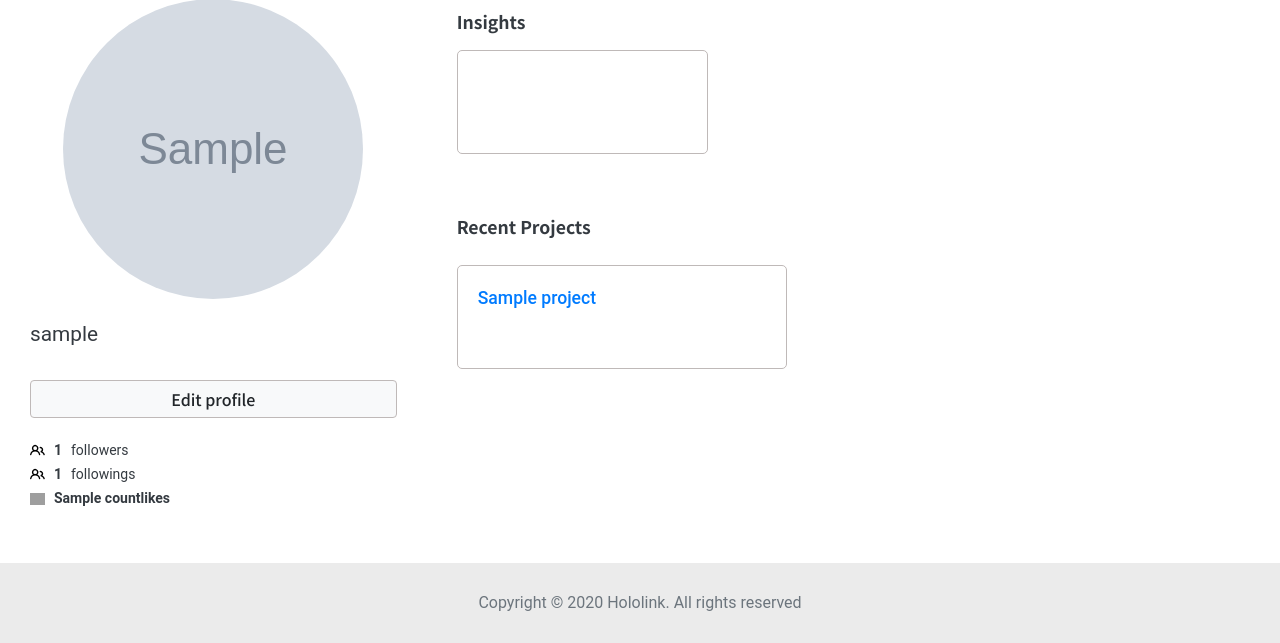
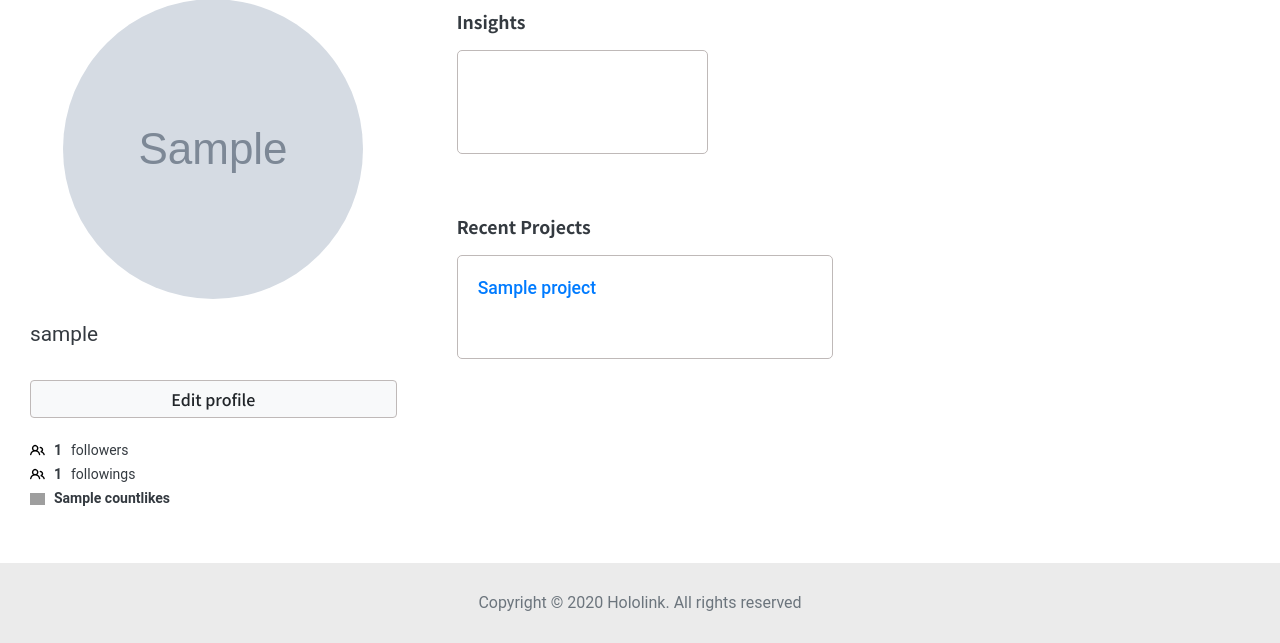
Before and after one commit to EiffelFly/hololink-main-frame, a Django app: template hololink/templates/user_dashboard_ver2.html in a window 1280 px wide. Shown: the part 197-840 px from the top of the page. Run offline with Django 3.2, Linux system fonts and the light colour scheme; tables that the repository leaves empty hold one stand-in row (values such as "Sample post"); the template is opened without the code that fills it: values that come from a table or form of the project are taken from there, most other values are stand-ins (such as "Sample title", 1, 10 or a date in 2020); grey boxes marked "Sample" are stand-in pictures; data that the repository does not hold is empty; some libraries are stand-ins or nearby versions; grey boxes are pictures that could not be loaded.

Commit message:
[User dashboard]-adjust the structure of 'recen projects'

```diff
--- a/hololink/templates/user_dashboard_ver2.html
+++ b/hololink/templates/user_dashboard_ver2.html
@@ -15,11 +15,6 @@
     @media (min-width: 576px) {}
     @media (min-width: 768px) {}
     @media (min-width: 992px) {
-        .dashboard-recentProject-container{
-            margin-top: 10px!important;
-            margin-bottom: 10px !important;
-            margin-right: 20px !important;
-        }
 
     }
     @media (min-width: 1200px) {}
@@ -35,7 +30,7 @@
         border-style: solid;
         height: 6.5rem;
         border-width: 1px;
-        margin-bottom: 15px;
+        padding:20px;
     }
 
     .insights-container{
@@ -112,8 +107,8 @@
                 </div>
                 <div class="row d-flex flex-row" style="padding: 10px 30px;">
                 {% for project in projects %}
-                    <div class="col-12 col-lg-5 col-lg-offset-1 dashboard-recentProject-container">
-                        <div class="row" style="margin: 20px 0 0 5px">
+                    <div class="col-12 col-lg-6" style="padding:0 20px 20px 0px">
+                        <div class="dashboard-recentProject-container">
                             <h3 class="dashboard-recentProject-title"><a href="{% url 'project:project_dashboard' project.slug %}"> {{ project.name }} </a></h3>
                         </div>
                     </div>
```
